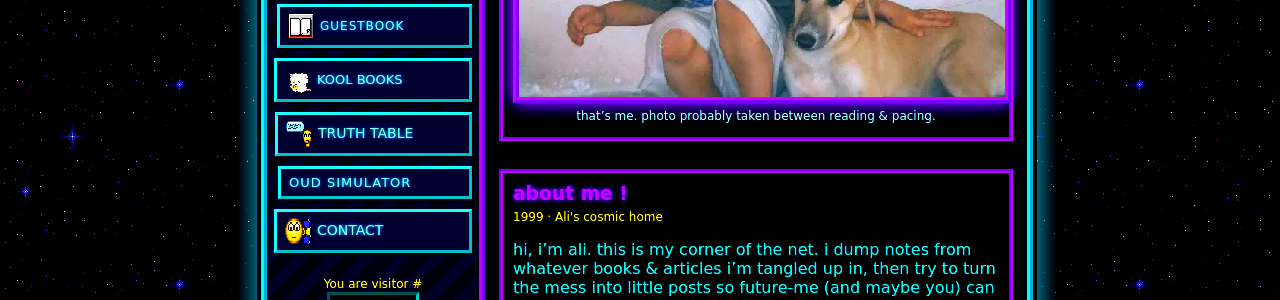
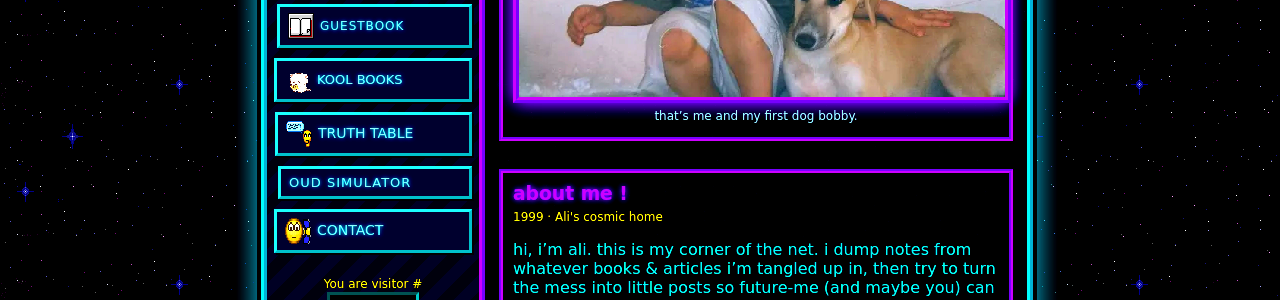
Before and after one commit to Catofminerva/Catofminerva.github.io, a Jekyll site: the page about.html, which Jekyll copies as it is, in a window 1280 px wide. Shown: the part 446-746 px from the top of the page. Built offline with Jekyll 4.4.1, drawn with Linux system fonts in a browser that asks for light colours.

Commit message:
Update about.html

```diff
--- a/about.html
+++ b/about.html
@@ -197,7 +197,7 @@
           <!-- Dominant picture -->
           <div class="post">
             <img src="me.jpeg" alt="Ali" class="hero">
-            <div class="caption">that’s me. photo probably taken between reading &amp; pacing.</div>
+            <div class="caption">that’s me and my first dog bobby.</div>
           </div>
 
           <!-- About me text (authentic spacing) -->
```
